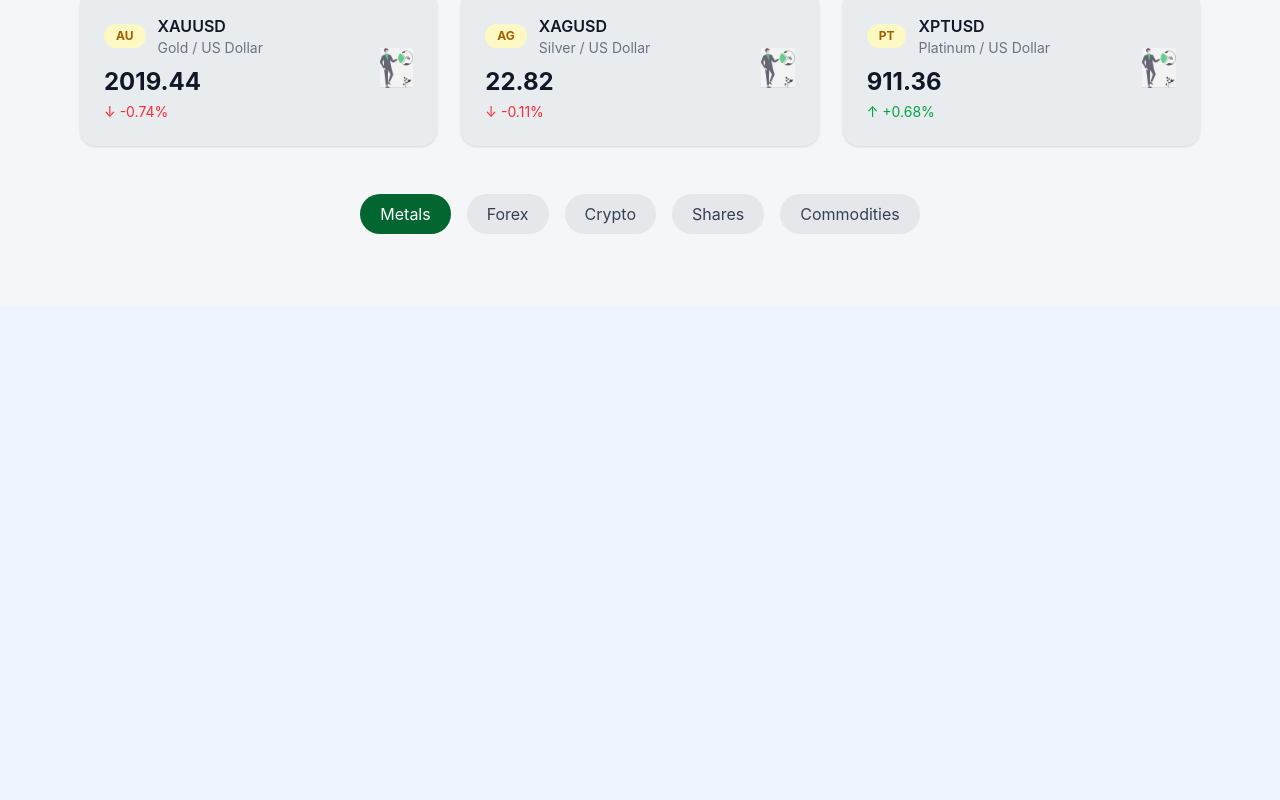
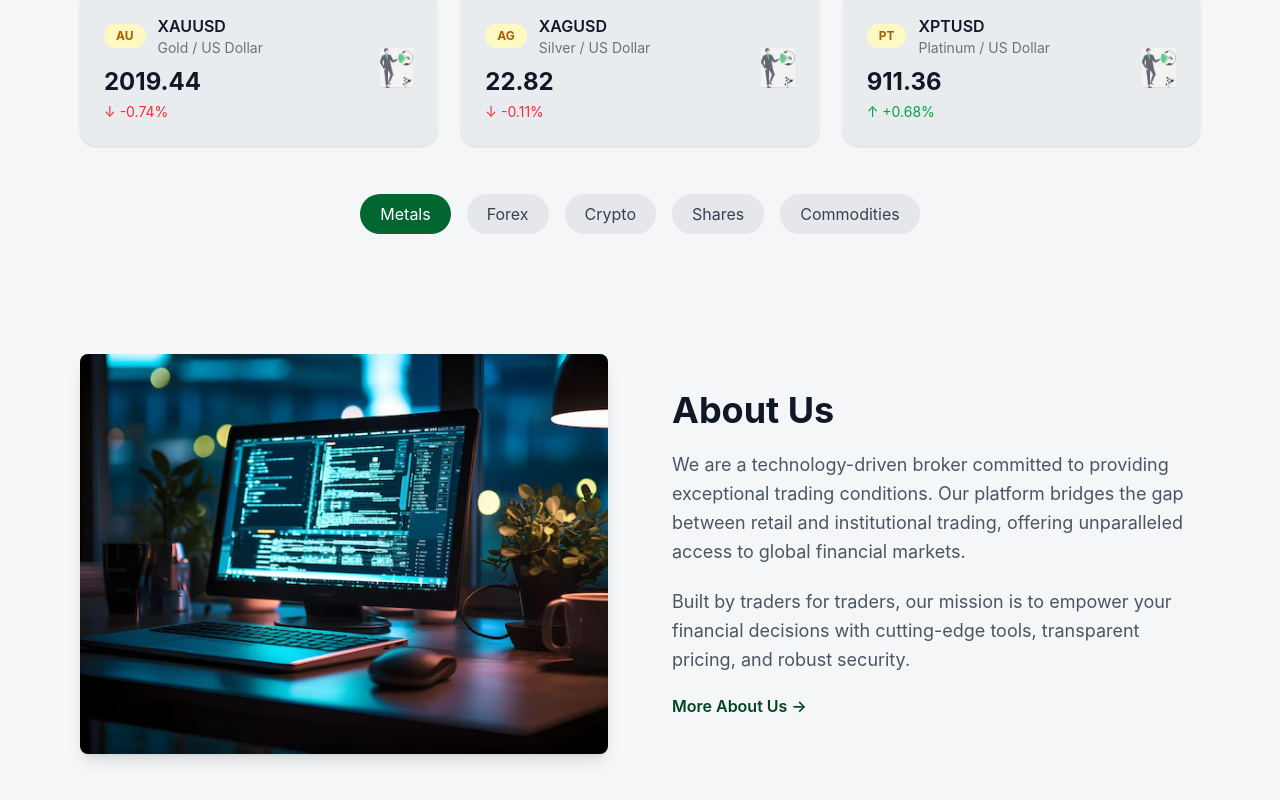
Before and after one commit to zivico-it-team/NovaFXM_website, a React (Vite) app: page / in a window 1280 px wide. Shown: the part 1760-2560 px from the top of the page. Before the commit the page ends 2066 px from the top, so only its background shows below. Built offline with nearby package versions, Linux system fonts and the light colour scheme.

Commit message:
Finished work on About Us section

```diff
--- a/src/App.tsx
+++ b/src/App.tsx
@@ -1,12 +1,14 @@
 import Methords from "./components/Home/Methords.jsx";
 import Hero from "./components/Home/Hero.jsx";
 import Packeges from "./components/Home/Packeges.jsx";
+import AboutUs from "./components/Home/AboutUs.jsx";
 function App() {
   return (
     <div>
       <Hero/>
       <Packeges/>
       < Methords/>
+      <AboutUs/>
 
     </div>
   );
--- /dev/null
+++ b/src/components/Home/AboutUs.jsx
@@ -0,0 +1,41 @@
+import React from "react";
+
+export default function AboutUs() {
+  return (
+    <section className="relative bg-[#f5f6f7] py-12 px-4 sm:px-6 lg:px-20">
+      <div className="max-w-6xl mx-auto grid grid-cols-1 md:grid-cols-2 gap-10 md:gap-16 items-center">
+
+        {/* Left side - Image */}
+        <div className="relative">
+          <img
+            src="/image1.png"
+            alt="Laptop with code"
+            className="rounded-lg shadow-lg object-cover w-full h-64 sm:h-80 md:h-[400px]"
+          />
+        </div>
+
+        {/* Right side - Text */}
+        <div className="space-y-5 text-center md:text-left">
+          <h2 className="text-3xl sm:text-4xl font-bold text-gray-900">
+            About Us
+          </h2>
+          <p className="text-gray-600 leading-relaxed text-base sm:text-lg">
+            We are a technology-driven broker committed to providing exceptional trading conditions.
+            Our platform bridges the gap between retail and institutional trading, offering unparalleled
+            access to global financial markets.
+          </p>
+          <p className="text-gray-600 leading-relaxed text-base sm:text-lg">
+            Built by traders for traders, our mission is to empower your financial decisions with
+            cutting-edge tools, transparent pricing, and robust security.
+          </p>
+           <a
+            href="#"
+            className="inline-block text-[#014421] font-semibold hover:underline transition"
+          >
+            More About Us →
+          </a>
+        </div>
+      </div>
+    </section>
+  );
+}
```
Also changed, not shown: public/image1.png (added).
